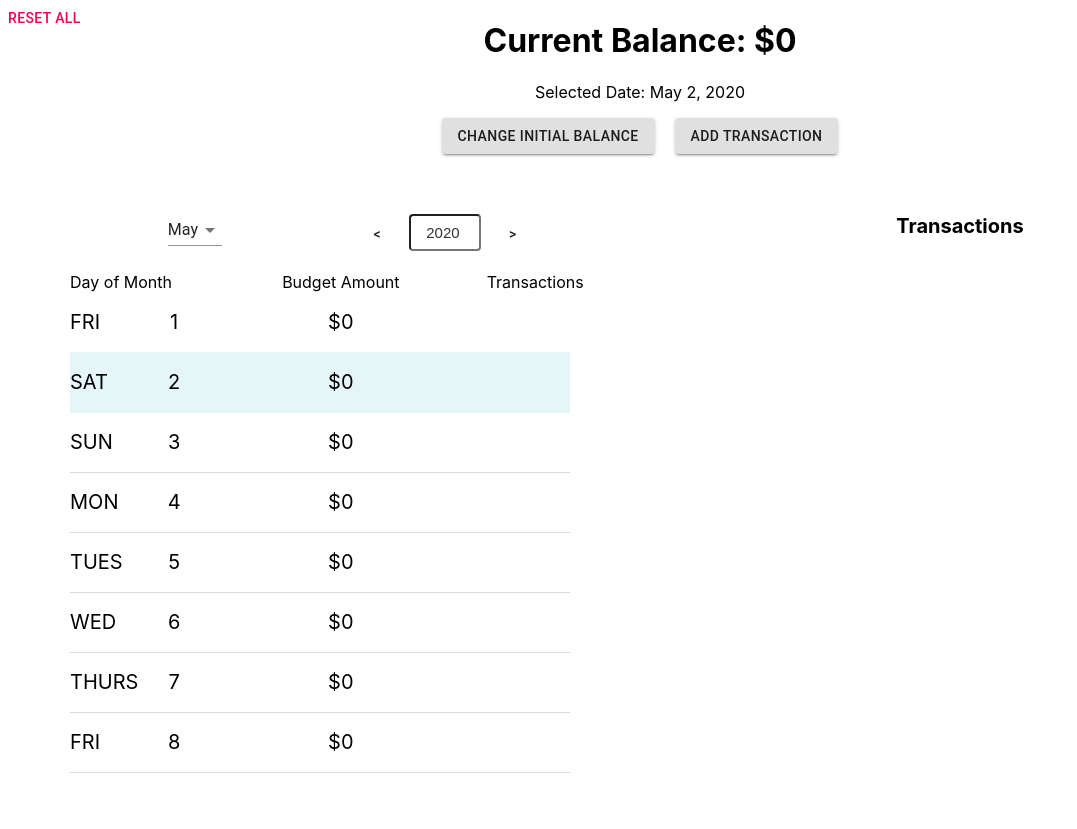
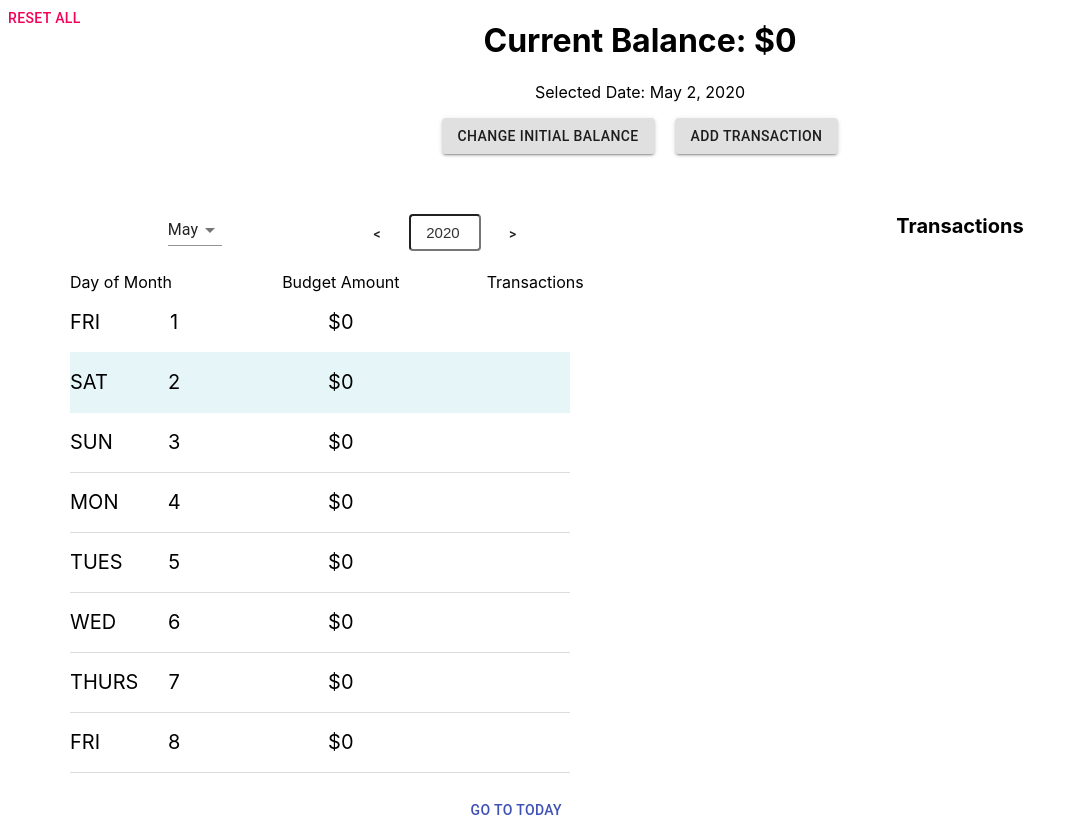
Before and after one commit to ArronVan/budgetcalendar, a React (Create React App) app: page / in a window 1280 px wide. Shown: the whole page, without its empty margins (0-1077 px from the left). Before the commit the page ends 800 px from the top, so only its background shows below. Built offline with nearby package versions, Linux system fonts and the light colour scheme.

Commit message:
added scroll to current date

```diff
--- a/src/Calendar.js
+++ b/src/Calendar.js
@@ -11,16 +11,33 @@ import Button from '@material-ui/core/Button'
 
 import './Calendar.css'
 
+const calendarRef = React.createRef();
+
 class Calendar extends React.Component {
     constructor(props) {
         super(props);
         this.state = {
             month: getMonth(this.props.selectedDate),
             year: getYear(this.props.selectedDate),
-            inputYear : getYear(this.props.selectedDate).toString()
+            inputYear: getYear(this.props.selectedDate).toString()
         }
 
         this.changeYear = this.changeYear.bind(this);
+        this.goToCurrentDate = this.goToCurrentDate.bind(this);
+    }
+
+    componentDidMount() {
+        calendarRef.current.scrollToItem(getDate(this.props.selectedDate) - 1);
+    }
+
+    goToCurrentDate() {
+        this.props.changeSelectedDate(Date.now());
+        this.setState({
+            month: getMonth(Date.now()),
+            year: getYear(Date.now()),
+            inputYear: getYear(Date.now()).toString()
+        });
+        calendarRef.current.scrollToItem(getDate(Date.now()) - 1);
     }
 
     changeYear(value) {
@@ -98,6 +115,7 @@ class Calendar extends React.Component {
                         width={500}
                         itemSize={60}
                         itemCount={allDaysInMonth.length}
+                        ref={calendarRef}
                     >
                         {({ index, style }) => (
                             <div style={style}
@@ -131,6 +149,13 @@ class Calendar extends React.Component {
                         )}
                     </List>
                 </div>
+                <div className="CalendarListHeader" style={{textAlign: 'right'}}>
+                    <Button
+                    color="primary"
+                    onClick={this.goToCurrentDate}>
+                        Go to Today
+                    </Button>
+                </div>
             </>
         );
     }
```
